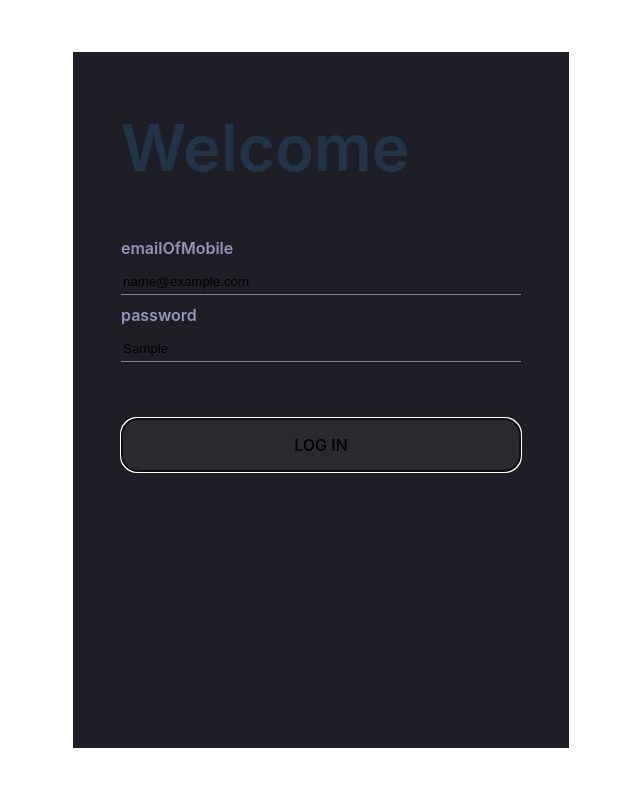
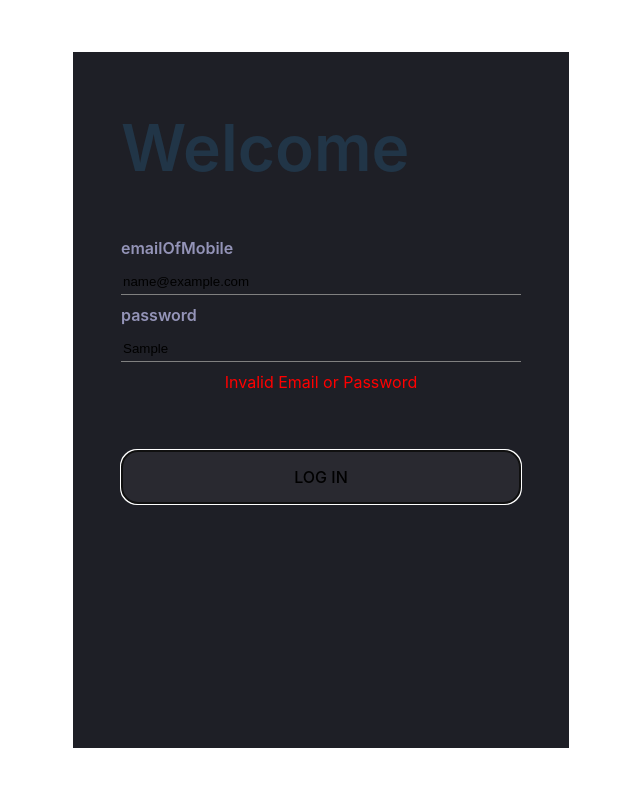
Before and after one commit to PunthiraChin/midterm-todolist, a React (Vite) app: page /login in a window 1280 px wide. Both pictures are taken after typing "name@example.com", "Sample" into the empty fields and a click on the button "LOG IN". Shown: the top 786 px of the page, without its empty margins (319-959 px from the left). Built offline with nearby package versions, Linux system fonts and the light colour scheme; no server answers.

Commit message:
validate login

```diff
--- a/src/index.css
+++ b/src/index.css
@@ -147,7 +147,7 @@ button:focus-visible {
   background-color: #1e1f26;
   border: 1px solid red;
 }
-.addTodo__errormessage {
+.errormessage {
   color: red;
 }
 
--- a/src/pages/LoginPage.jsx
+++ b/src/pages/LoginPage.jsx
@@ -8,21 +8,32 @@ export default function LoginPage() {
   const navigate = useNavigate();
   const [emailOrMobile, setEmailOrMobile] = useState("");
   const [password, setPassword] = useState("");
+  const [validateEmailStatus, setValidateEmailStatus] = useState(true);
+  const [submitStatus, setSubmitStatus] = useState(false);
   const handleInputEmailOrMobile = (event) => {
     setEmailOrMobile(event.target.value);
+    setSubmitStatus(false);
   };
   const handleInputPassword = (event) => {
     setPassword(event.target.value);
+    setSubmitStatus(false);
   };
+
   const handleSubmitLogin = async (event) => {
     event.preventDefault();
+    setSubmitStatus((prev) => true);
     let loginData = { email: emailOrMobile, password: password };
     // let response = await login(loginData)
-    let response = await loginApi(loginData);
-    // console.log(response.data);
-    await setUser(response.data);
-    // console.log(user);
-    navigate("/");
+    try {
+      let response = await loginApi(loginData);
+      // console.log(response.data);
+      await setUser(response.data);
+      // console.log(user);
+      navigate("/");
+    } catch (err) {
+      setValidateEmailStatus((prev) => false);
+      console.log("submit error", err);
+    }
   };
 
   return (
@@ -45,6 +56,9 @@ export default function LoginPage() {
           value={password}
           onChange={handleInputPassword}
         />
+        {submitStatus === true && validateEmailStatus === false ? (
+          <div className="errormessage">Invalid Email or Password</div>
+        ) : null}
         <button type="submit">LOG IN</button>
       </form>
     </div>
--- a/src/pages/TodoPage.jsx
+++ b/src/pages/TodoPage.jsx
@@ -105,9 +105,7 @@ function TodoPage() {
           New task
         </button>
         {submitStatus === true && validateStatus === false ? (
-          <div className="addTodo__errormessage">
-            please input your new task
-          </div>
+          <div className="errormessage">please input your new task</div>
         ) : null}
         <input
           value={newTodoText}
```
